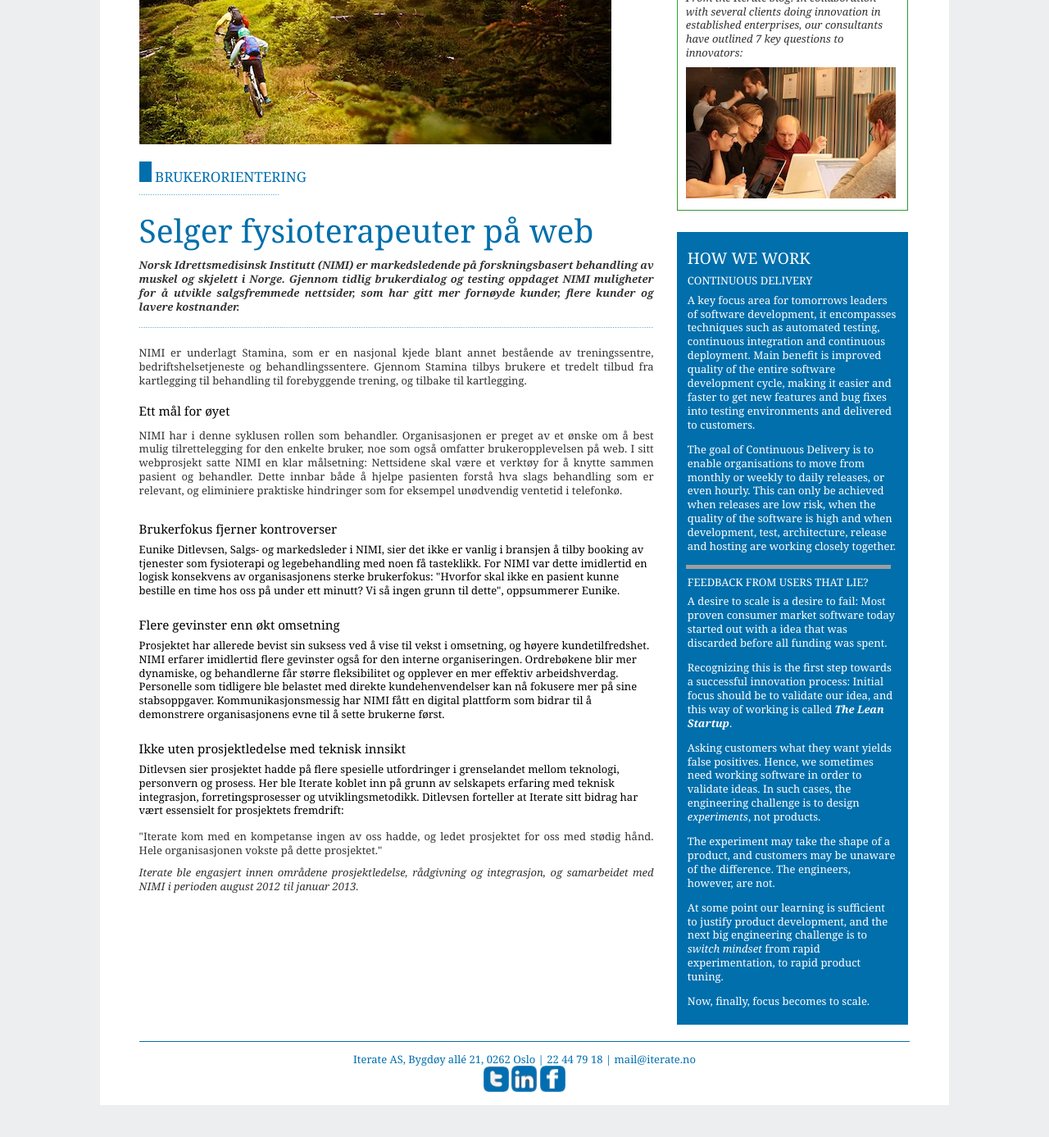
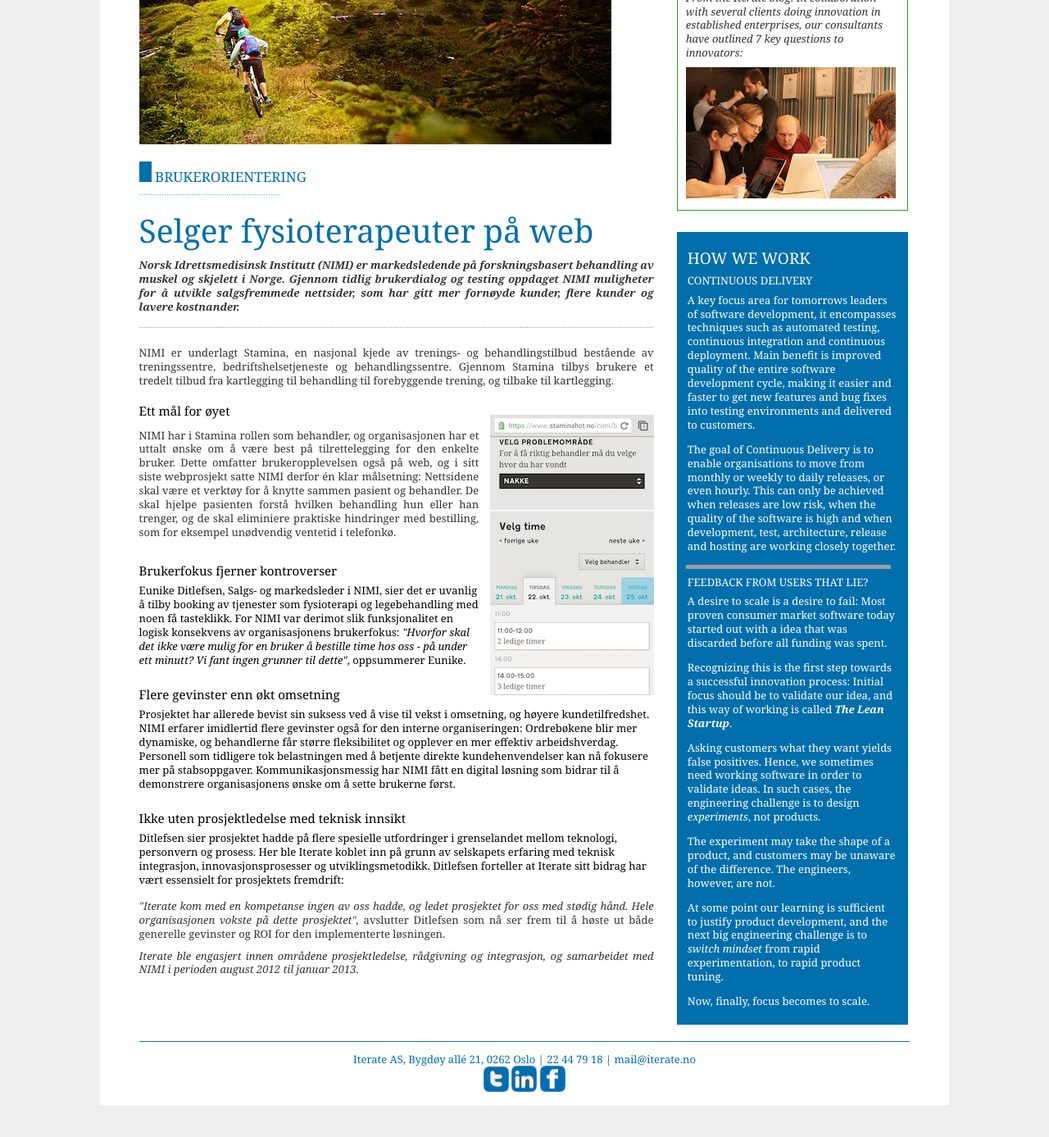
Before and after one commit to therese1g1/iterate.github.com, a Jekyll site: the page built from referanser/nimi/fag/index.html, in a window 1280 px wide and 1400 px high, scrolled down 257 px. Shown: the top 1387 px of the window at 82% size. Built offline with Jekyll 4.4.1, drawn with Linux system fonts in a browser that asks for light colours; grey boxes are pictures that could not be loaded.

Commit message:
Text improvements, illustration

```diff
--- a/referanser/nimi/fag/index.html
+++ b/referanser/nimi/fag/index.html
@@ -25,20 +25,20 @@ title: Iterate
 
   <img src="/static/images/border_dotted_blue-640x1.png" alt="border">
 </header>
-<p>NIMI er underlagt Stamina, som er en nasjonal kjede blant annet bestående av treningssentre, bedriftshelsetjeneste og behandlingssentere. Gjennom Stamina tilbys brukere et tredelt tilbud fra kartlegging til behandling til forebyggende trening, og tilbake til kartlegging.</p>
+<p>NIMI er underlagt Stamina, en nasjonal kjede av trenings- og behandlingstilbud bestående av treningssentre, bedriftshelsetjeneste og behandlingssentre. Gjennom Stamina tilbys brukere et tredelt tilbud fra kartlegging til behandling til forebyggende trening, og tilbake til kartlegging.<img src="/static/images/nimi-mobildump-200x342.png" style="float:right; padding-top : 25pt; padding-left : 10pt" /></p>
 
 <h2>Ett mål for øyet</h2>
-<p>NIMI har i denne syklusen rollen som behandler. Organisasjonen er preget av et ønske om å best mulig tilrettelegging for den enkelte bruker, noe som også omfatter brukeropplevelsen på web. I sitt webprosjekt satte NIMI en klar målsetning: Nettsidene skal være et verktøy for å knytte sammen pasient og behandler. Dette innbar både å hjelpe pasienten forstå hva slags behandling som er relevant, og eliminiere praktiske hindringer som for eksempel unødvendig ventetid i telefonkø.</p>
+<p>NIMI har i Stamina rollen som behandler, og organisasjonen har et uttalt ønske om å være best på tilrettelegging for den enkelte bruker. Dette omfatter brukeropplevelsen også på web, og i sitt siste webprosjekt satte NIMI derfor én klar målsetning: Nettsidene skal være et verktøy for å knytte sammen pasient og behandler. De skal hjelpe pasienten forstå hvilken behandling hun eller han trenger, og de skal eliminiere praktiske hindringer med bestilling, som for eksempel unødvendig ventetid i telefonkø.</p>
 <p>
 <h2>Brukerfokus fjerner kontroverser</h2>
-Eunike Ditlevsen, Salgs- og markedsleder i NIMI, sier det ikke er vanlig i bransjen å tilby booking av tjenester som fysioterapi og legebehandling med noen få tasteklikk. For NIMI var dette imidlertid en logisk konsekvens av organisasjonens sterke brukerfokus: "Hvorfor skal ikke en pasient kunne bestille en time hos oss på under ett minutt? Vi så ingen grunn til dette", oppsummerer Eunike.<p>
+Eunike Ditlefsen, Salgs- og markedsleder i NIMI, sier det er uvanlig å tilby booking av tjenester som fysioterapi og legebehandling med noen få tasteklikk. For NIMI var derimot slik funksjonalitet en logisk konsekvens av organisasjonens brukerfokus: <i>"Hvorfor skal det <i>ikke</i> være mulig for en bruker å bestille time hos oss - på under ett minutt? Vi fant ingen grunner til dette"</i>, oppsummerer Eunike.<p>
 </p>
 <h2>Flere gevinster enn økt omsetning</h2>
-Prosjektet har allerede bevist sin suksess ved å vise til vekst i omsetning, og høyere kundetilfredshet. NIMI erfarer imidlertid flere gevinster også for den interne organiseringen. Ordrebøkene blir mer dynamiske, og behandlerne får større fleksibilitet og opplever en mer effektiv arbeidshverdag. Personelle som tidligere ble belastet med direkte kundehenvendelser kan nå fokusere mer på sine stabsoppgaver. Kommunikasjonsmessig har NIMI fått en digital plattform som bidrar til å demonstrere organisasjonens evne til å sette brukerne først.</p>
+Prosjektet har allerede bevist sin suksess ved å vise til vekst i omsetning, og høyere kundetilfredshet. NIMI erfarer imidlertid flere gevinster også for den interne organiseringen: Ordrebøkene blir mer dynamiske, og behandlerne får større fleksibilitet og opplever en mer effektiv arbeidshverdag. Personell som tidligere tok belastningen med å betjente direkte kundehenvendelser kan nå fokusere mer på stabsoppgaver. Kommunikasjonsmessig har NIMI fått en digital løsning som bidrar til å demonstrere organisasjonens ønske om å sette brukerne først.</p>
 <h2>Ikke uten prosjektledelse med teknisk innsikt</h2>
-Ditlevsen sier prosjektet hadde på flere spesielle utfordringer i grenselandet mellom teknologi, personvern og prosess. Her ble Iterate koblet inn på grunn av selskapets erfaring med teknisk integrasjon, forretingsprosesser og utviklingsmetodikk. Ditlevsen forteller at Iterate sitt bidrag har vært essensielt for prosjektets fremdrift:</p>
+Ditlefsen sier prosjektet hadde på flere spesielle utfordringer i grenselandet mellom teknologi, personvern og prosess. Her ble Iterate koblet inn på grunn av selskapets erfaring med teknisk integrasjon, innovasjonsprosesser og utviklingsmetodikk. Ditlefsen forteller at Iterate sitt bidrag har vært essensielt for prosjektets fremdrift:</p>
 
-<p>"Iterate kom med en kompetanse ingen av oss hadde, og ledet prosjektet for oss med stødig hånd. Hele organisasjonen vokste på dette prosjektet."</p>
+<p><i>"Iterate kom med en kompetanse ingen av oss hadde, og ledet prosjektet for oss med stødig hånd. Hele organisasjonen vokste på dette prosjektet",</i> avslutter Ditlefsen som nå ser frem til å høste ut både generelle gevinster og ROI for den implementerte løsningen.</p>
 <p><i>Iterate ble engasjert innen områdene prosjektledelse, rådgivning og integrasjon, og samarbeidet med NIMI i perioden august 2012 til januar 2013.</i></p>
 </article>
  </div>
```
Also changed, not shown: static/images/nimi-mobildump-200x342.png (added).
